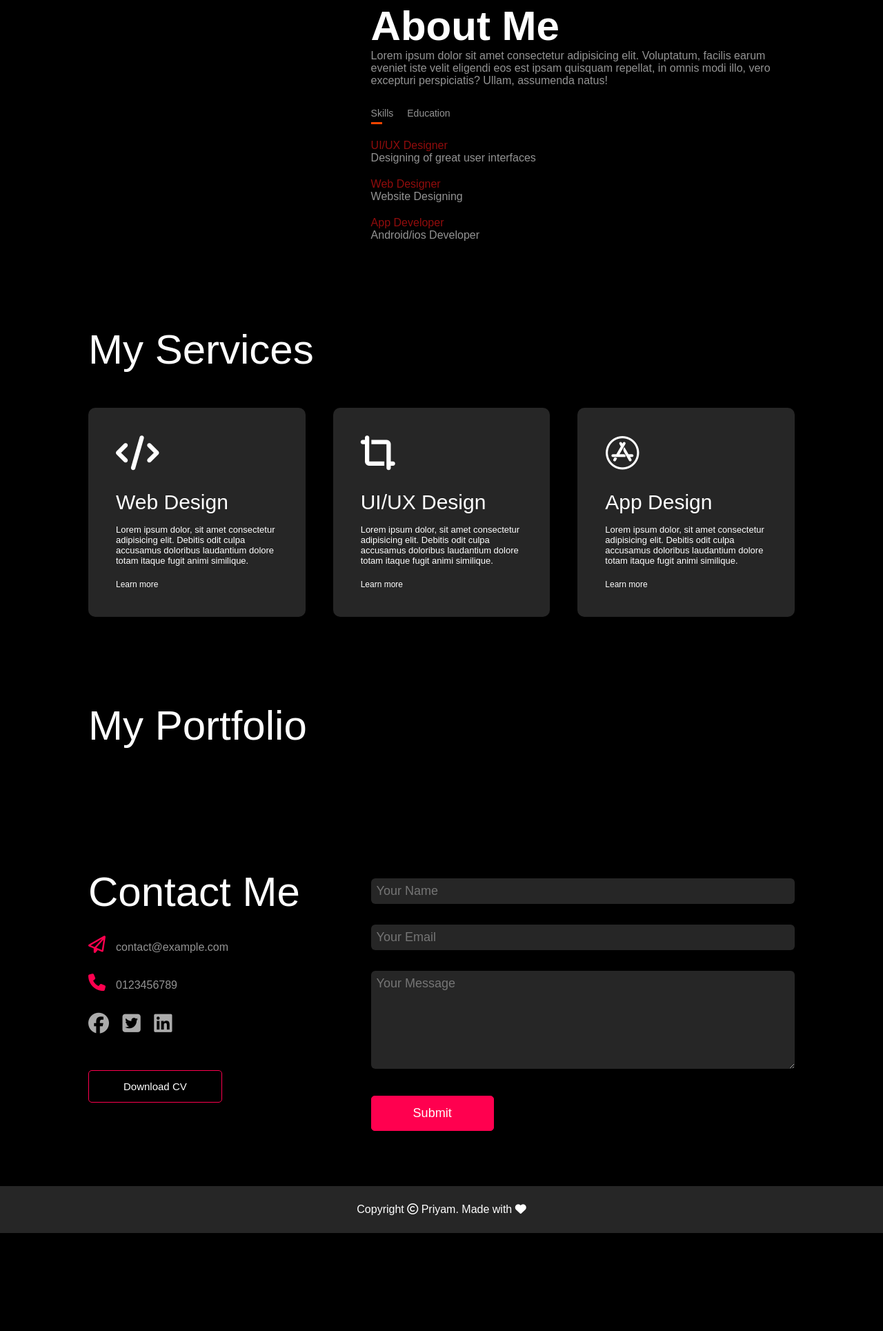
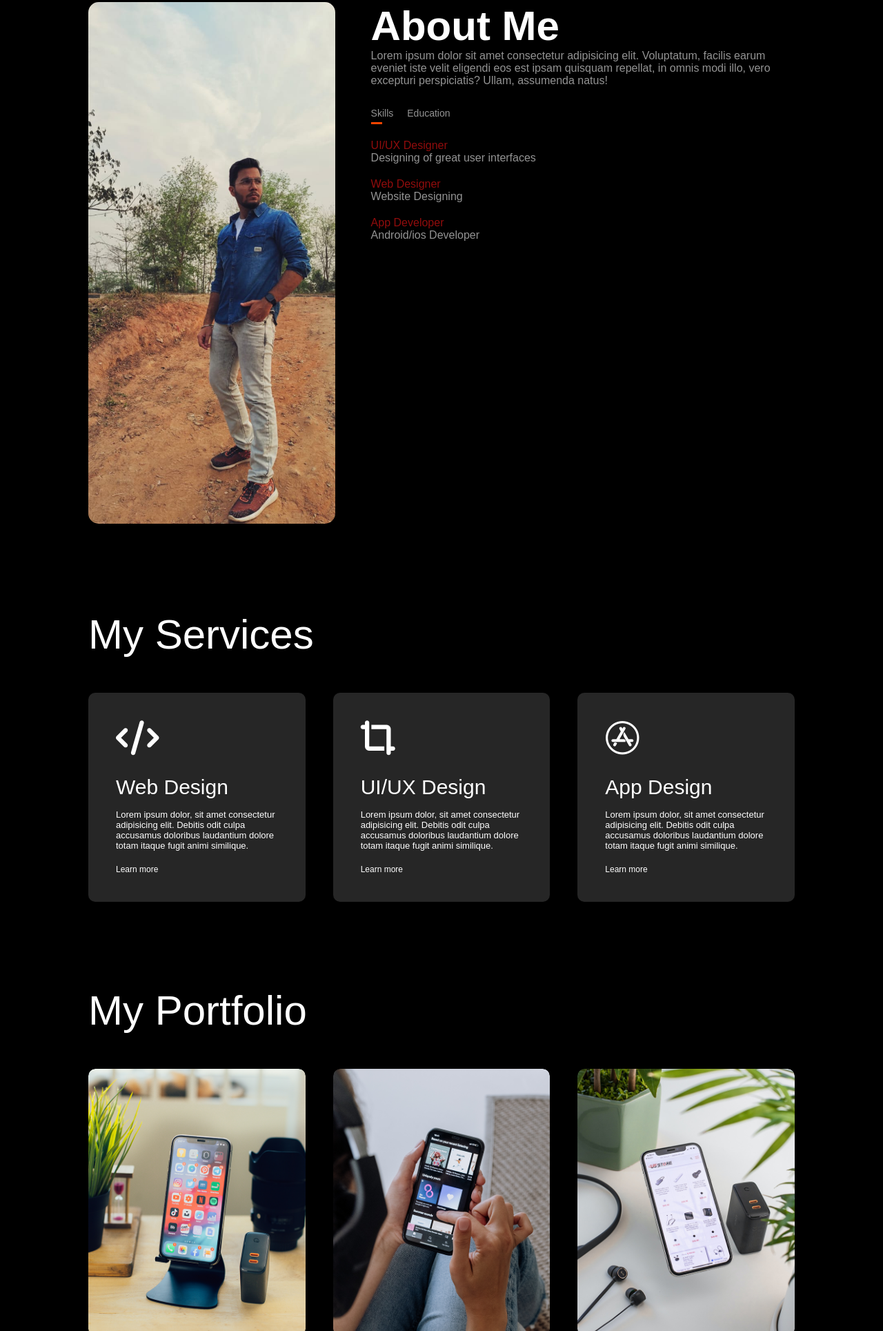
Before and after one commit to priyam060302/PortFolio-1, a plain HTML site: page index.html in a window 1280 px wide. Shown: the part 871-2800 px from the top of the page at 69% size. Before the commit the page ends 2658 px from the top, so only its background shows below. Drawn offline with Linux system fonts and the light colour scheme; files that its build step writes are made by us from their sources; files whose address does not match are found by name.

Commit message:
Update index.html

```diff
--- a/index.html
+++ b/index.html
@@ -6,14 +6,14 @@
     <meta name="viewport" content="width=device-width, initial-scale=1.0">
     <title>Personal Portfolio</title>
     <script src="https://kit.fontawesome.com/ca5266b6f1.js" crossorigin="anonymous"></script>
-    <link rel="stylesheet" href="style.css">
+    <link rel="stylesheet" href="Portfolio Website/style.css">
 </head>
 
 <body>
     <div id="header">
         <div class="container">
             <nav>
-                <img src="images/logo2.PNG" style="border-radius: 20px;" alt="">
+                <img src="Portfolio Website/images/logo2.PNG" style="border-radius: 20px;" alt="">
                 <ul>
                     <li><a href="#header">Home</a></li>
                     <li><a href="#about">About</a></li>
@@ -33,7 +33,7 @@
         <div class="container">
             <div class="row">
                 <div class="about-col-1">
-                    <img src="images/user-img2.jpg" alt="">
+                    <img src="Portfolio Website/images/user-img2.jpg" alt="">
                 </div>
                 <div class="about-col-2">
                     <h1>About Me</h1>
@@ -93,7 +93,7 @@
             <h1>My Portfolio</h1>
             <div class="work-list">
                 <div class="work">
-                    <img src="images/work-1.png" alt="">
+                    <img src="Portfolio Website/images/work-1.png" alt="">
                     <div class="layer">
                         <h3>Social Media App</h3>
                         <p>The app connects you to the talented people around the world.
@@ -102,7 +102,7 @@
                     </div>
                 </div>
                 <div class="work">
-                    <img src="images/work-2.png" alt="">
+                    <img src="Portfolio Website/images/work-2.png" alt="">
                     <div class="layer">
                         <h3>Music App</h3>
                         <p>The app connects you to the talented people around the world.
@@ -111,7 +111,7 @@
                     </div>
                 </div>
                 <div class="work">
-                    <img src="images/work-3.png" alt="">
+                    <img src="Portfolio Website/images/work-3.png" alt="">
                     <div class="layer">
                         <h3>Ecommerce Website</h3>
                         <p>The app connects you to the talented people around the world.
```
